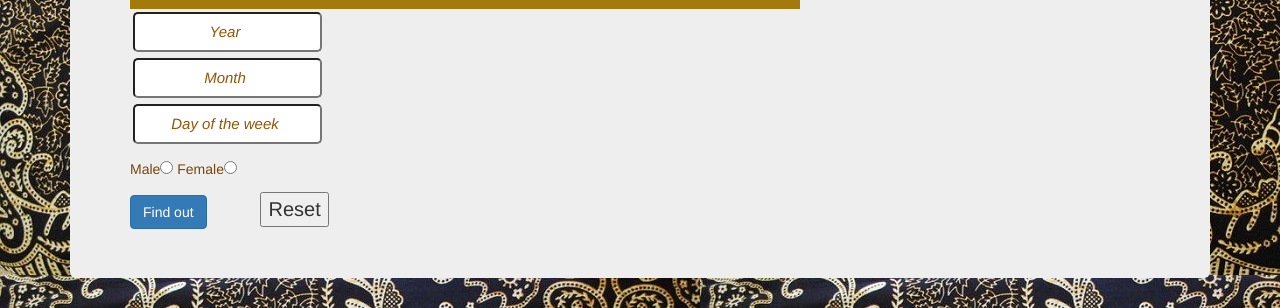
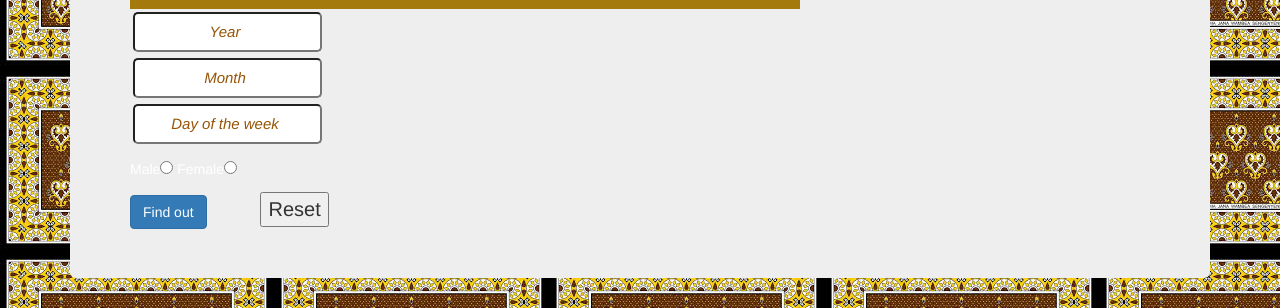
Before and after one commit to eugenek45/Akan-Names, a plain HTML site: page index.html in a window 1280 px wide. Shown: the part 665-973 px from the top of the page. Drawn offline with nearby package versions, Linux system fonts and the light colour scheme.

Commit message:
styled background image

```diff
--- a/index.css
+++ b/index.css
@@ -1,5 +1,5 @@
 body{
-    background-image: url(images/kitenge\ \(1\).jpg);
+    background-image: url(images/images.jpg);
 }
 
 
@@ -49,7 +49,7 @@ article{
     text-align: center;
 }
 .checkbox{
-    color:rgb(122, 70, 7);
+    color:white;
 }
 .row{
     display: center;
```
Also changed, not shown: images/images.jpg (added).
